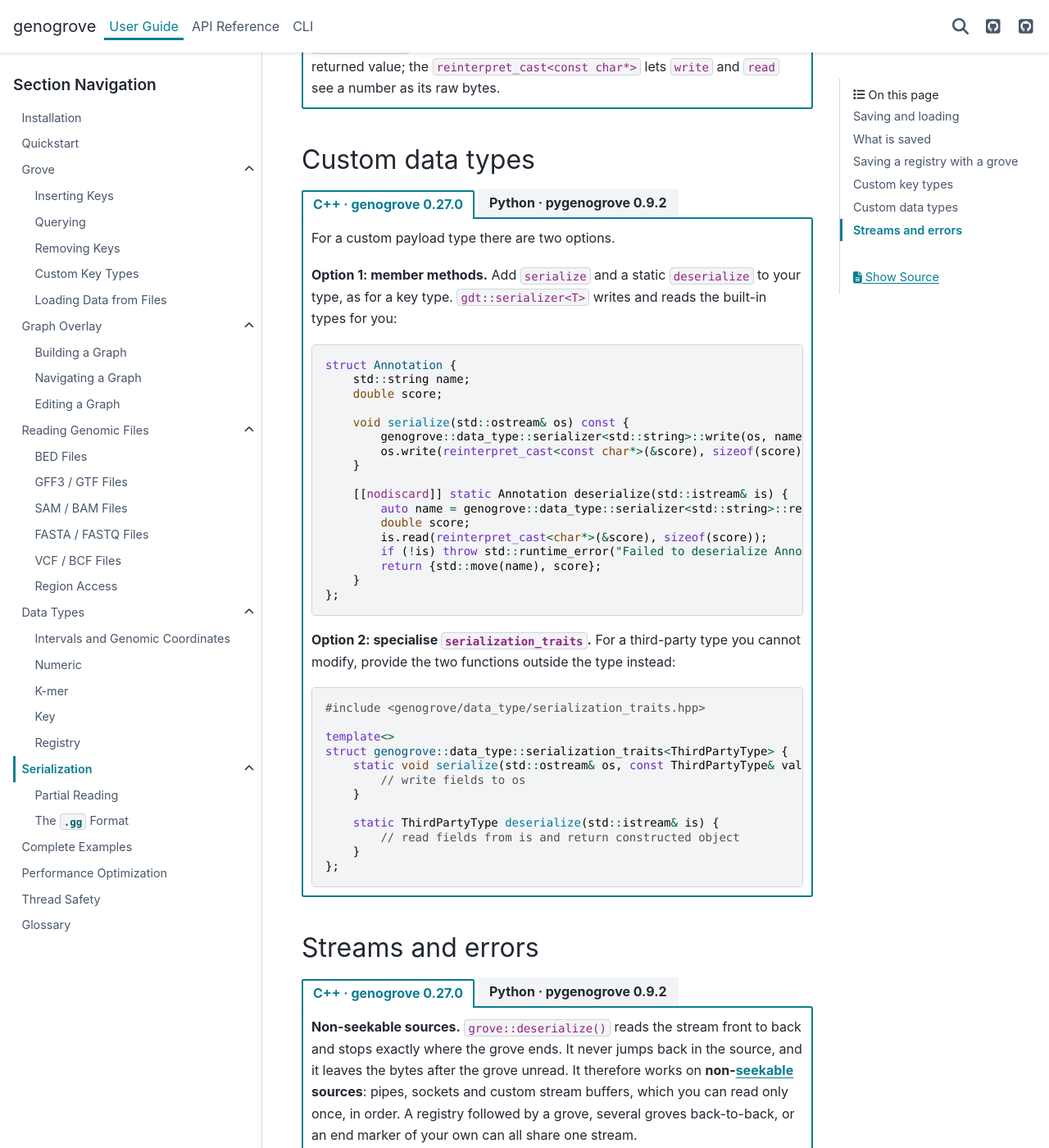
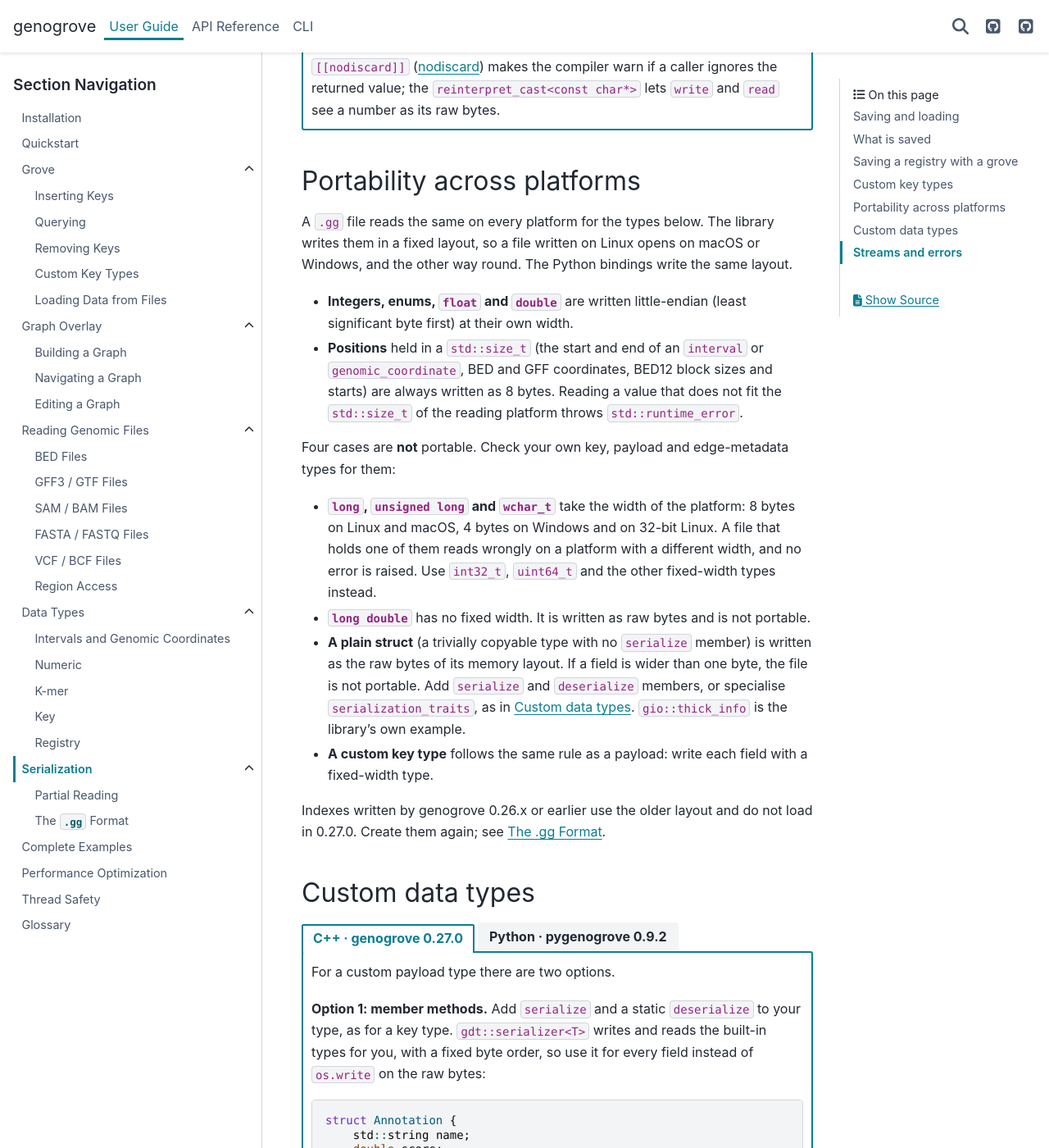
Before and after one commit to genogrove/docs, a Sphinx documentation site: the page built from source/guide/serialization/index.md, in a window 1280 px wide and 1400 px high, scrolled down 4754 px. Shown: the whole window at 82% size. Built offline with Sphinx 7.4.7 and the PyData theme 0.15.4, drawn with Linux system fonts in a browser that asks for light colours; some of the changed text lies outside the part shown.

Commit message:
Serialization guide: document .gg portability and use fixed-width writes in the custom examples

````diff
--- a/source/guide/serialization/index.md
+++ b/source/guide/serialization/index.md
@@ -146,12 +146,12 @@ All built-in {term}`key types <key type>` (`interval`, `genomic_coordinate`, `nu
 the common data types are serialized automatically:
 
 - **Numbers and strings** — `int`, `double`, `uint32_t` and `std::string` are saved without extra
-  code
+  code, in a fixed byte order (see [Portability](#portability-across-platforms))
 - **`gio::bed_entry`** (with its nested `gio::block_info`) and **`gio::gff_entry`** — member
   `serialize` / `deserialize` provided, so a `grove<gdt::interval, gio::bed_entry>` can be persisted
   directly (the {doc}`CLI </cli>`'s `idx` indexes are groves of this kind with a `std::string` edge
-  type — see {doc}`format`). `gio::rgb_color` and `gio::thick_info` are trivially copyable and
-  serialize automatically.
+  type — see {doc}`format`). `gio::thick_info` has its own `serialize` / `deserialize`; `gio::rgb_color` holds three
+  single-byte fields, so it is saved as raw bytes.
 
 Any other key or data type needs a small amount of code — see [Custom key types](#custom-key-types)
 and [Custom data types](#custom-data-types) below.
@@ -332,6 +332,35 @@ your own key type is a C++ feature.
 
 :::::
 
+## Portability across platforms
+
+A `.gg` file reads the same on every platform for the types below. The library writes them in a
+fixed layout, so a file written on Linux opens on macOS or Windows, and the other way round. The
+Python bindings write the same layout.
+
+- **Integers, enums, `float` and `double`** are written little-endian (least significant byte
+  first) at their own width.
+- **Positions** held in a `std::size_t` (the start and end of an `interval` or `genomic_coordinate`,
+  BED and GFF coordinates, BED12 block sizes and starts) are always written as 8 bytes. Reading a
+  value that does not fit the `std::size_t` of the reading platform throws `std::runtime_error`.
+
+Four cases are **not** portable. Check your own key, payload and edge-metadata types for them:
+
+- **`long`, `unsigned long` and `wchar_t`** take the width of the platform: 8 bytes on Linux and
+  macOS, 4 bytes on Windows and on 32-bit Linux. A file that holds one of them reads wrongly on a
+  platform with a different width, and no error is raised. Use `int32_t`, `uint64_t` and the other
+  fixed-width types instead.
+- **`long double`** has no fixed width. It is written as raw bytes and is not portable.
+- **A plain struct** (a trivially copyable type with no `serialize` member) is written as the raw
+  bytes of its memory layout. If a field is wider than one byte, the file is not portable. Add
+  `serialize` and `deserialize` members, or specialise `serialization_traits`, as in
+  [Custom data types](#custom-data-types). `gio::thick_info` is the library's own example.
+- **A custom key type** follows the same rule as a payload: write each field with a fixed-width
+  type.
+
+Indexes written by genogrove 0.26.x or earlier use the older layout and do not load in 0.27.0.
+Create them again; see {doc}`format`.
+
 ## Custom data types
 
 :::::{tab-set}
@@ -342,7 +371,8 @@ your own key type is a C++ feature.
 For a custom payload type there are two options.
 
 **Option 1: member methods.** Add `serialize` and a static `deserialize` to your type, as for a key
-type. `gdt::serializer<T>` writes and reads the built-in types for you:
+type. `gdt::serializer<T>` writes and reads the built-in types for you, with a fixed byte order, so
+use it for every field instead of `os.write` on the raw bytes:
 
 ```cpp
 struct Annotation {
@@ -351,14 +381,12 @@ struct Annotation {
 
     void serialize(std::ostream& os) const {
         genogrove::data_type::serializer<std::string>::write(os, name);
-        os.write(reinterpret_cast<const char*>(&score), sizeof(score));
+        genogrove::data_type::serializer<double>::write(os, score);   // fixed byte order
     }
 
     [[nodiscard]] static Annotation deserialize(std::istream& is) {
         auto name = genogrove::data_type::serializer<std::string>::read(is);
-        double score;
-        is.read(reinterpret_cast<char*>(&score), sizeof(score));
-        if (!is) throw std::runtime_error("Failed to deserialize Annotation");
+        auto score = genogrove::data_type::serializer<double>::read(is);
         return {std::move(name), score};
     }
 };
@@ -369,17 +397,31 @@ the two functions outside the type instead:
 
 ```cpp
 #include <genogrove/data_type/serialization_traits.hpp>
+#include <genogrove/utility/le_io.hpp>
+
+struct ThirdPartyType {            // pretend you cannot add members to this type
+    std::int32_t id;
+    double weight;
+};
 
 template<>
 struct genogrove::data_type::serialization_traits<ThirdPartyType> {
     static void serialize(std::ostream& os, const ThirdPartyType& value) {
-        // write fields to os
+        genogrove::utility::write_le(os, value.id);       // one call for each field
+        genogrove::utility::write_le(os, value.weight);
     }
 
     static ThirdPartyType deserialize(std::istream& is) {
-        // read fields from is and return constructed object
+        ThirdPartyType value{};
+        genogrove::utility::read_le(is, value.id);
+        genogrove::utility::read_le(is, value.weight);
+        if (!is) throw std::runtime_error("Failed to deserialize ThirdPartyType");
+        return value;
     }
 };
+
+// For a count or a position held in a std::size_t, use write_size(os, n) and read_size(is, n):
+// they always use 8 bytes.
 ```
 
 ::::
````
Also changed, not shown: source/guide/grove/custom_key_types.md (+3 -1 lines).
